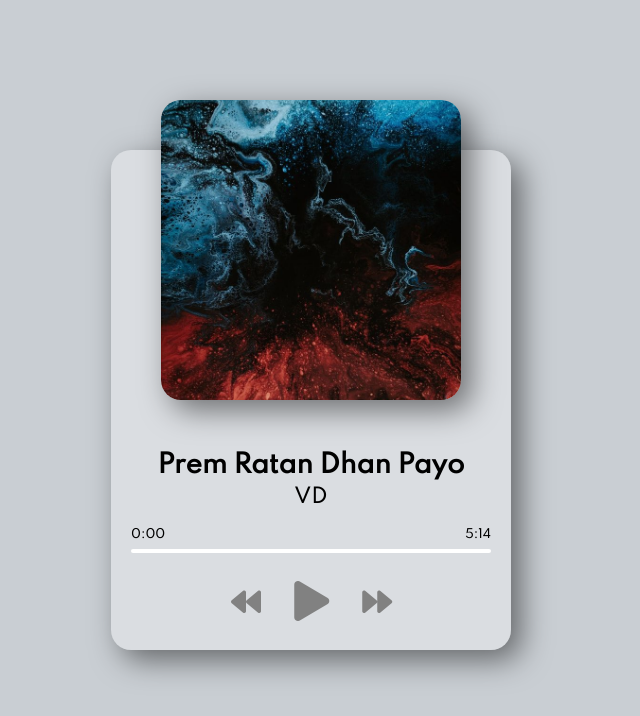
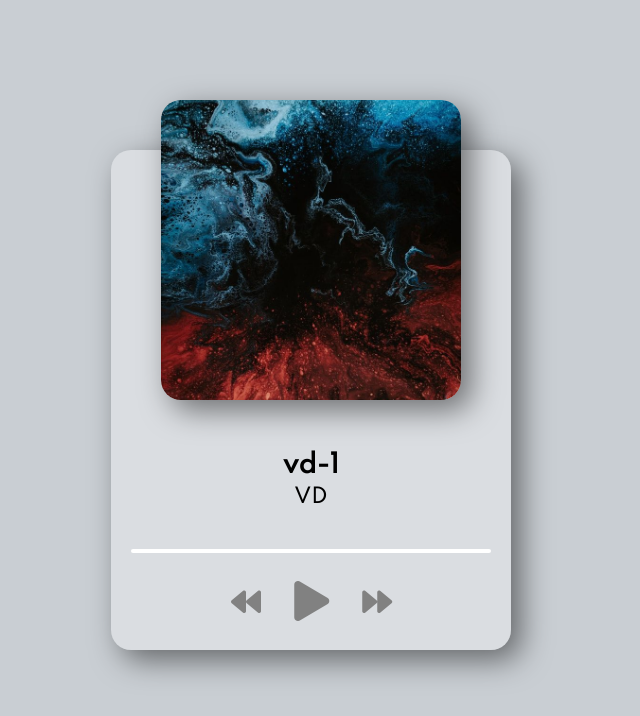
Before and after one commit to virajghevariya/Music-player, a plain HTML site: page index.html in a window 1280 px wide. Shown: the whole page, without its empty margins (329-969 px from the left). Drawn offline with Linux system fonts and the light colour scheme.

Commit message:
modified

```diff
--- a/index.html
+++ b/index.html
@@ -14,15 +14,15 @@
         <div class="img-container">
             <img src="img/p1.jpg" alt="Album Art">
         </div>
-        <h2 id="title">Prem Ratan Dhan Payo</h2>
-        <h3 id="artist">Vd</h3>
-        <audio src="music/Prem Ratan Dhan Payo.mp3"></audio>
+        <h2 id="title"></h2>
+        <h3 id="artist"></h3>
+        <audio src=></audio>
         <!-- Progress -->
         <div class="progress-container" id="progress-container">
             <div class="progress" id="progress"></div>
             <div class="duration-wrapper">
-                <span id="current-time">0:00</span>
-                <span id="duration">5:14</span>
+                <span id="current-time"></span>
+                <span id="duration"></span>
             </div>
         </div>
         <!-- Controls -->
--- a/script.js
+++ b/script.js
@@ -14,22 +14,22 @@ const nextBtn = document.getElementById('next');
 let songs = [
     {
         name : "p1",
-        displayName : "Prem Ratan Dhan Payo",
+        displayName : "vd-1",
         artist : "VD",
     },
     {
         name : "p2",
-        displayName : "Jalte Diye",
+        displayName : "vd-2",
         artist : "VD/J",
     },
     {
         name : "p3",
-        displayName : "Halo Re",
+        displayName : "vd-3",
         artist : "VD/H",
     },
     {
         name : "p4",
-        displayName : "Aaj Unse Milna Hai",
+        displayName : "metric-1",
         artist : "VD/A",
     },
 ];
```
Also changed, not shown: 4 other files.
